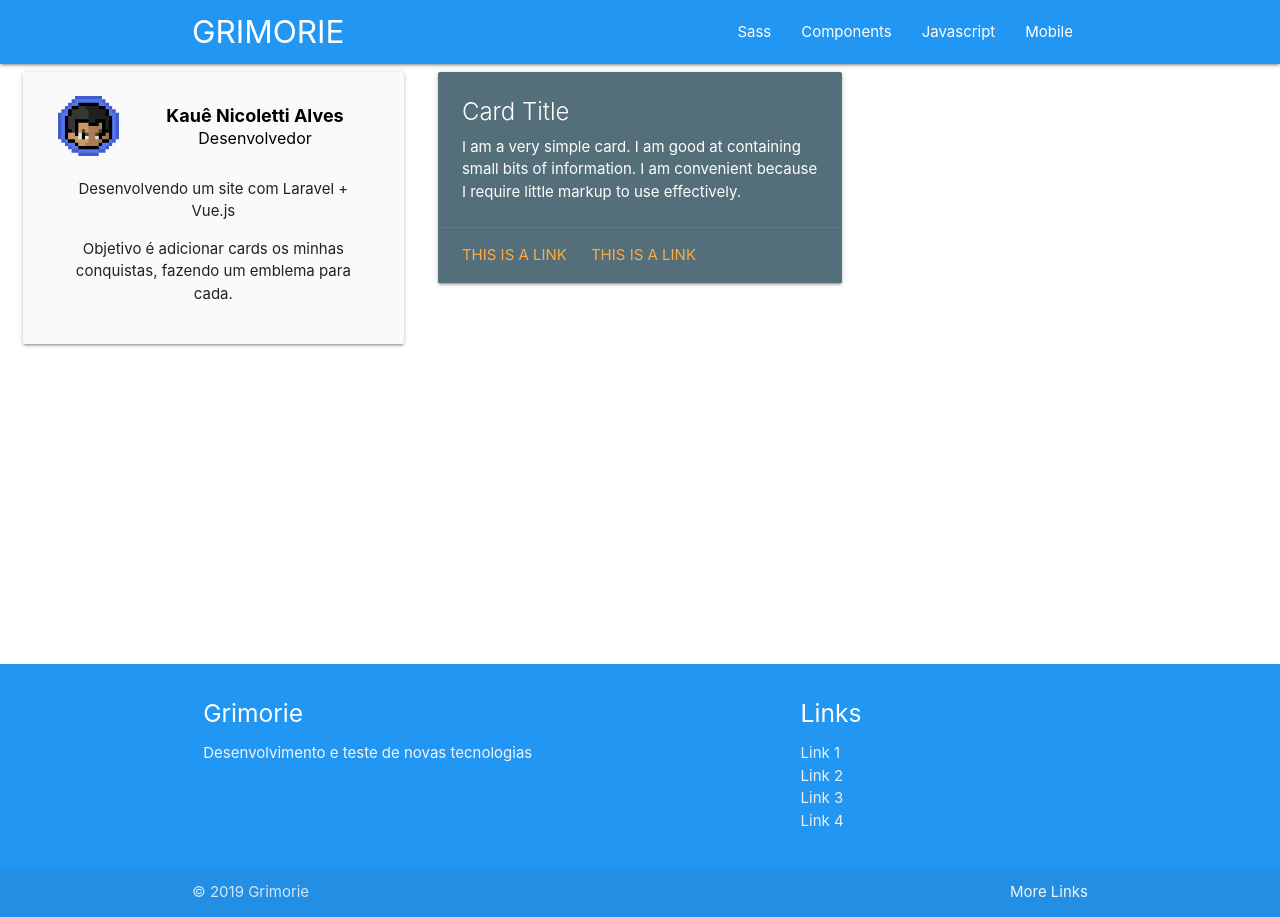
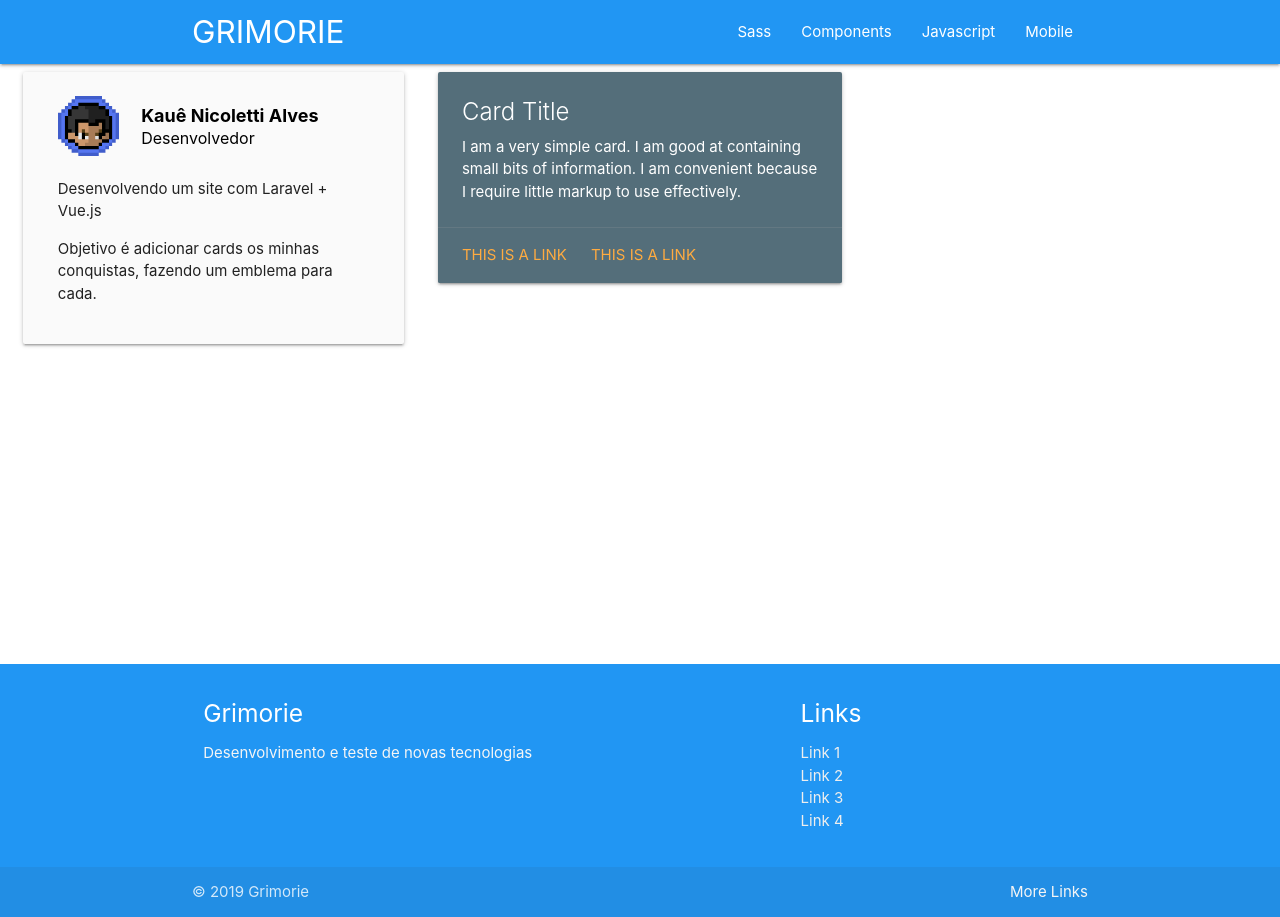
Before and after one commit to KaueAlves/Grimoire-Site-Api, a Vue app in the folder grimorie-vue/: page / in a window 1280 px wide. Built offline with nearby package versions, Linux system fonts and the light colour scheme.

Commit message:
Center-align na foto, Procurando maneira de dar center apenas nos cortes

```diff
--- a/grimorie-vue/src/components/MaterializeUserDesc.vue
+++ b/grimorie-vue/src/components/MaterializeUserDesc.vue
@@ -3,13 +3,13 @@
     <materialize-grid gridTamanho="12" gridTamanhoL="3" aditionalClass="center-align">
       <img src="@/assets/HeadCoin.png" alt class=" responsive-img">
     </materialize-grid>
-    <materialize-grid gridTamanho="12" gridTamanhoL="9" aditionalClass="center-align">
+    <materialize-grid gridTamanho="12" gridTamanhoL="9">
       <div class="userInfo">
         <h2 class="black-text">{{userName}}</h2>
         <h3 class="black-text">{{userFunction}}</h3>
       </div>
     </materialize-grid>
-    <materialize-grid gridTamanho="12" aditionalClass="center-align">
+    <materialize-grid gridTamanho="12" >
       <p>{{userObjective}}</p>
       <p>{{userDescription}}</p>
     </materialize-grid>
```
